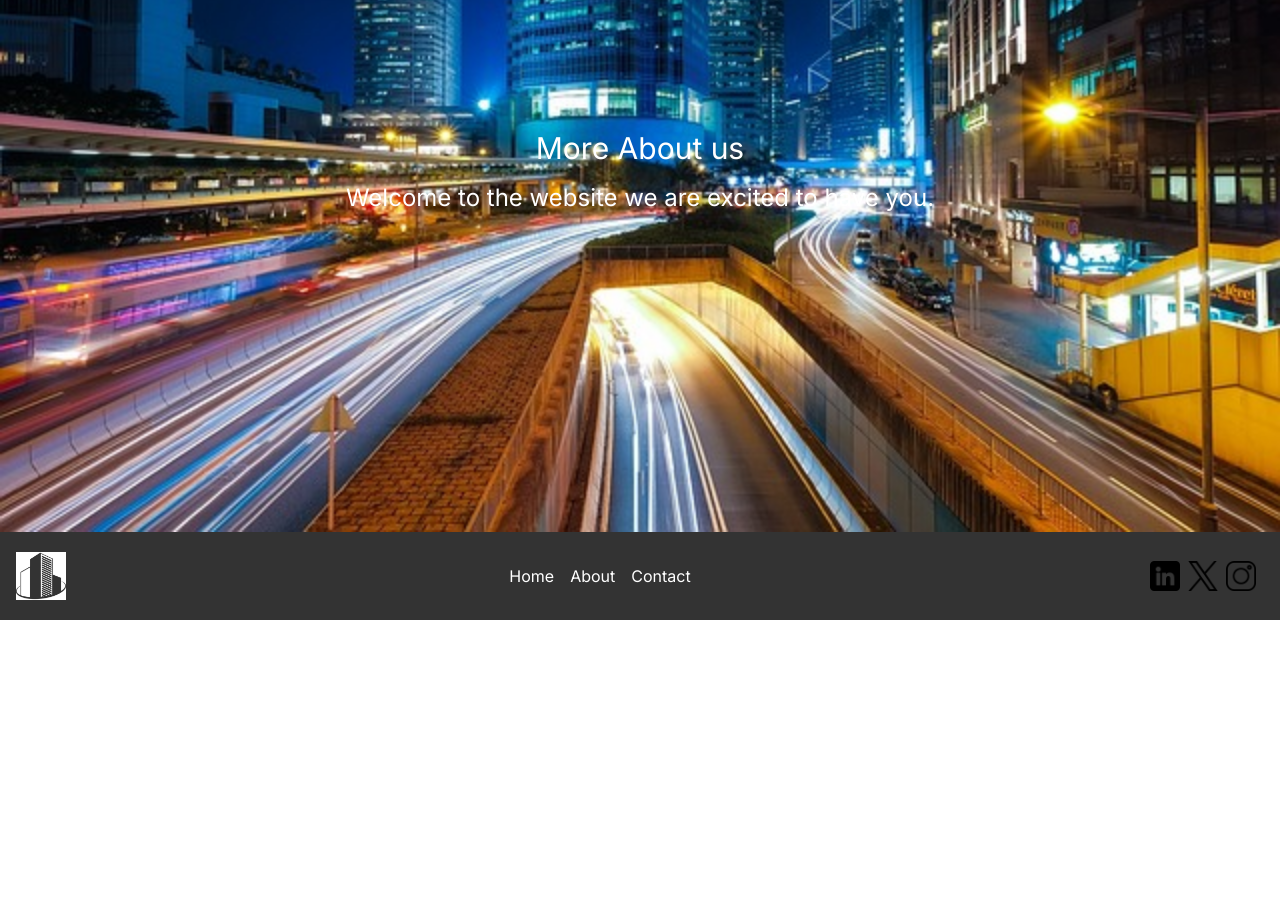
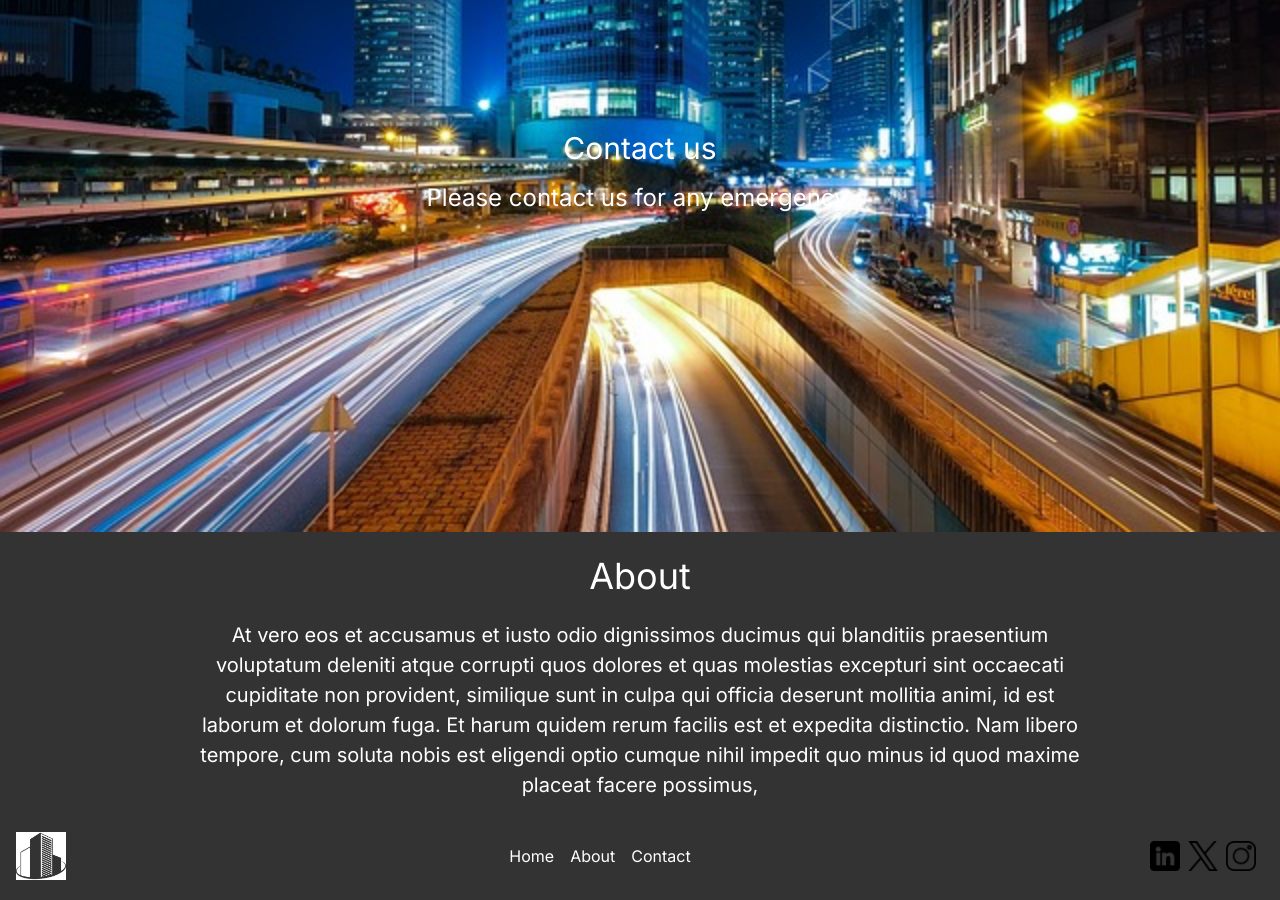
Before and after one commit to Georgeshayek/building-page, a Next.js app: page /contact in a window 1280 px wide. Shown: the part 260-1160 px from the top of the page. Before the commit the page ends 880 px from the top, so only its background shows below. Built offline with nearby package versions, Linux system fonts and the light colour scheme.

Commit message:
modifiying  about component

```diff
--- a/src/app/about/page.js
+++ b/src/app/about/page.js
@@ -1,12 +1,18 @@
 const { default: HeroImage } = require("@/components/heroImage");
-
+import Aboutus from "@/components/about";
 const About = () => {
-    return(
-	<HeroImage
-			imageUrl="/city1.jpg"
-			title="More About us"
-			paragraph=" Welcome to the website we are excited to have you."
-		/>
-    )
+	return (
+		<>
+			<HeroImage
+				imageUrl="/city1.jpg"
+				title="More About us"
+				paragraph=" Welcome to the website we are excited to have you."
+			/>
+			<Aboutus
+				imageUrl="/city3.jpg"
+				paragraph="At vero eos et accusamus et iusto odio dignissimos ducimus qui blanditiis praesentium voluptatum deleniti atque corrupti quos dolores et quas molestias excepturi sint occaecati cupiditate non provident, similique sunt in culpa qui officia deserunt mollitia animi, id est laborum et dolorum fuga. Et harum quidem rerum facilis est et expedita distinctio. Nam libero tempore, cum soluta nobis est eligendi optio cumque nihil impedit quo minus id quod maxime placeat facere possimus,"
+			/>
+		</>
+	);
 };
 export default About;
--- a/src/app/contact/page.js
+++ b/src/app/contact/page.js
@@ -1,12 +1,17 @@
+import Aboutus from "@/components/about";
+
 const { default: HeroImage } = require("@/components/heroImage");
 
 const Contact = () => {
 	return (
-		<HeroImage
-			imageUrl="/city3.jpg"
-			title="More About us"
-			paragraph=" Welcome to the website we are excited to have you."
-		/>
+		<>
+			<HeroImage
+				imageUrl="/city3.jpg"
+				title="Contact us"
+				paragraph=" Please contact us for any emergency."
+			/>
+			<Aboutus paragraph="At vero eos et accusamus et iusto odio dignissimos ducimus qui blanditiis praesentium voluptatum deleniti atque corrupti quos dolores et quas molestias excepturi sint occaecati cupiditate non provident, similique sunt in culpa qui officia deserunt mollitia animi, id est laborum et dolorum fuga. Et harum quidem rerum facilis est et expedita distinctio. Nam libero tempore, cum soluta nobis est eligendi optio cumque nihil impedit quo minus id quod maxime placeat facere possimus," />
+		</>
 	);
 };
-export default Contact
+export default Contact;
--- a/src/app/page.js
+++ b/src/app/page.js
@@ -2,17 +2,23 @@ import Image from "next/image";
 import Navbar from "../components/navbar";
 import HeroImage from "@/components/heroImage";
 import Images from "@/components/images";
-import About from "@/components/about";
 import FormInputs from "@/components/forminput";
 import Footer from "@/components/footer";
+import Aboutus from "@/components/about";
 export default function Home() {
 	return (
 		<>
-			<HeroImage imageUrl="/hero.jpg"
+			<HeroImage
+				imageUrl="/hero.jpg"
 				title="Welcome to the website"
-				paragraph=" This is a simple hero image and some text that describes what this site is about." />
-			<Images/>
-			<About />
+				paragraph=" This is a simple hero image and some text that describes what this site is about."
+			/>
+			<Images />
+			<Aboutus
+				imageUrl="/city1.jpg"
+				paragraph="But I must explain to you how all this mistaken idea of denouncing pleasure and praising pain was born and I will give you a complete account of the system, and expound the actual teachings of the great explorer of the truth, the master-builder of human happiness. No one rejects, dislikes, or avoids pleasure itself, because it is pleasure, but because those who do not know how to pursue pleasure rationally encounter consequences that are extremely painful. "
+				placement={true}
+			/>
 			<FormInputs />
 		</>
 	);
--- a/src/components/HeroImage/ImageHero.js
+++ b/src/components/HeroImage/ImageHero.js
@@ -5,7 +5,7 @@ const ImageHero=(props)=>{
        return(
 
         <Image src={props.imageUrl} width={1000}
-  height={50} className=" w-full h-auto"  alt="Hero Image "/>
+  height={50} className=" w-full h-full"  alt="Hero Image "/>
 
 
     )
--- a/src/components/about.js
+++ b/src/components/about.js
@@ -1,23 +1,19 @@
-const About=()=>{
+import Image from "next/image";
+
+const Aboutus=(props)=>{
     return(
         <div className="bg-[#333] text-white text-center  pb-3">
             <div className="container mx-auto">
+            <h1 className="text-4xl p-6"> About</h1>
+			<div className={`flex  items-start	justify-between max-lg:flex-col`}>
 
-            <h1 className="text-4xl p-6"> About</h1>
-
-			<p className="mx-[15%] text-[1.25rem] max-lg:mx-[7.5%] text-[0.85rem]">
-				Lorem ipsum dolor sit amet, consectetur adipiscing elit. Cras a nunc
-				metus. Pellentesque iaculis ante ante, in interdum quam varius dictum.
-				Maecenas tincidunt sem nisl, sit amet ullamcorper erat feugiat sit amet.
-				Etiam id pharetra elit. In hac habitasse platea dictumst. Nam vehicula,
-				justo at consectetur eleifend, orci sapien pretium nisl, non dapibus
-				nibh ex ac neque. Lorem ipsum dolor sit amet, consectetur adipiscing
-				elit. Vivamus risus arcu, tincidunt pellentesque nisi nec, facilisis
-				luctus diam. Maecenas luctus cursus lectus eget iaculis. Duis efficitur
-				mauris ac semper ullamcorper.
+			<p className={`${props.imageUrl?"mx-[5%] text-[1.15rem]":"mx-[15%] text-[1.25rem]"}  max-lg:mx-[7.5%] text-[0.85rem]`}>
+				{props.paragraph}
 			</p>
+			{props.imageUrl&&<Image className={`object-cover self-center m-auto mx-4 rounded max-lg:m-2 ${props.placement?"order-first":"order-last"}`} width={300} height={300} src={props.imageUrl} alt="city1" />}
+		</div>
 		</div>
         </div>
     )
 }
-export default About;
+export default Aboutus;
```
